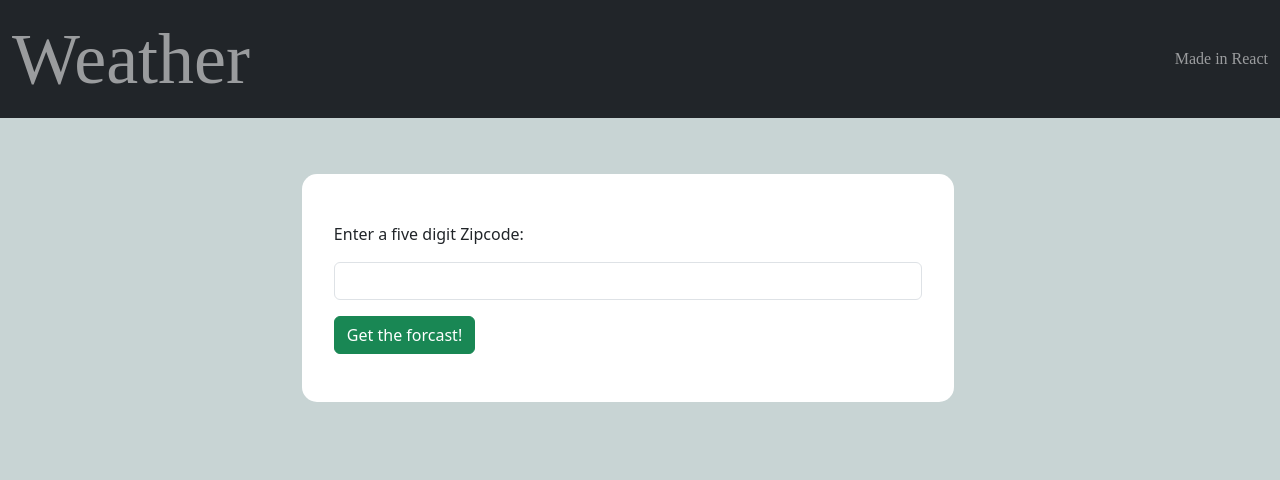
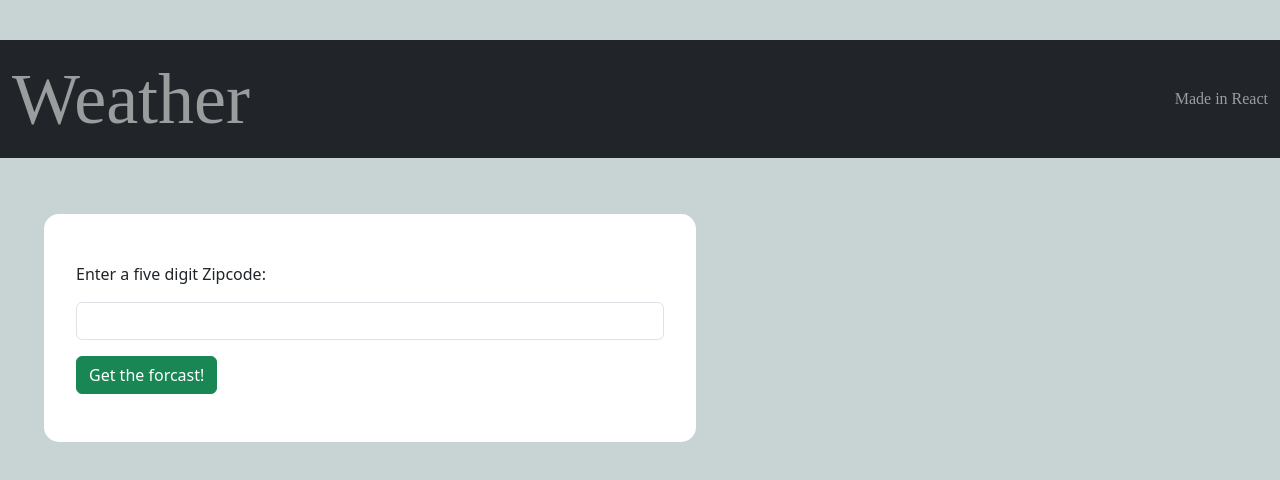
Before and after one commit to maracw/react-weather, a React (Create React App) app: page / in a window 1280 px wide. Shown: the top 480 px of the page. Built offline with nearby package versions, Linux system fonts and the light colour scheme; a web font is replaced by a local one.

Commit message:
formatting and taking out unused code

```diff
--- a/src/App.js
+++ b/src/App.js
@@ -1,10 +1,9 @@
-import { getLocation, getWeather } from "./utilities/api";
 import { useState } from "react";
 import ZipForm from './components/ZipForm';
 import CurrentDay from "./components/CurrentDay";
-import WeatherList from "./components/WeatherList";
-import parseForecast from "./utilities/weatherParsing";
+import WeatherList from "./components/Weatherlist";
 import Header from "./components/Header";
+import OpenWeather from "./utilities/openWeather";
 import './styles/AppStyles.css';
 
 
@@ -14,50 +13,22 @@ function App () {
     const [forecast, setForecast] = useState([]);
     const [selectedDay, setSelectedDay] = useState(null);
 
-    let localCity = location.name;
-    let forecastDay = null;
+    const errorMsgDiv = document.getElementById("openWeather-error");
+    let openWeather = new OpenWeather();
 
     const handleSubmit = async (zip) => {
-        let localLat =  null;
-        let localLng =null;
-        let localForecast = null;
-
         try {
-            const locationResponse = await getLocation(zip);
-            setLocation( {
-                name: locationResponse.name,
-                lat: locationResponse.lat,
-                lng: locationResponse.lng
-                });
-            localLat = locationResponse.lat;
-            localLng = locationResponse.lng;
-
-            console.log('location set');
-            console.log('is forecast zero? '+ forecast.length)
+            const response = await openWeather.getWeatherByZipAxios(zip);
+            setLocation(response[0]);
+            setForecast(response[1]);
         }
         catch
         {
-
-            console.log("problem at calling get location.")
-            //needs to stop here
+            console.log(" App says : problem getting weather info!.")
+            errorMsgDiv.classList.add("error-msg-red");
+            const messageText = document.createTextNode("There was a problem getting the forecast.");
+            errorMsgDiv.appendChild(messageText);
             return false;
-        };
-
-         //within own try block with local lat and lng
-        try{
-
-            const weatherResponse = await getWeather(localLat,localLng);
-            setForecast(weatherResponse);
-            console.log("set forecast");
-            setSelectedDay(null);
-            console.log("cleared selected day");
-
-            //testing
-            let forecastDay=forecast[0];
-            console.log(forecast[0]);
-        }
-        catch{
-            console.log("error at setting forecast");
         };
     }
 
@@ -66,69 +37,38 @@ function App () {
         setSelectedDay(index);
     }
 
-    if(selectedDay==null){
-        return (
-            <div className="row">
-                <div>
-                    <Header />
-                </div>
-                 <div className="row">
-                    <ZipForm onSubmit = {handleSubmit} />
+    //conditional to handle jsx returned by App
+    if (selectedDay==null && forecast.length>0){
+        return (<div className="row" id="weather-app">
+            <div><Header /></div>
+            <div id="openWeather-error"  className="error-msg"></div>
+            <div className="row d-flex flex-row align-items-start">
+                <ZipForm onSubmit = {handleSubmit} />
+                <div className='col-md-5'>
+                    <WeatherList onDayClick={handleDayClick} forecast={forecast} cityName={location.name}/>
                 </div>
             </div>
-
-    );
-
-    }
-    /*
-    if (selectedDay!=null){
-        const forecastDay = forecast[selectedDay];
-        const date = forecastDay.dt;
-        return (
-            <div className="">
-                <div>
-                    <Header />
+        </div>);}
+    else if (forecast.length>0){
+        return (<div  id="weather-app">
+            <div><Header /></div>
+            <div id="openWeather-error" className="error-msg"></div>
+            <div className="row d-flex flex-row align-items-start">
+                <ZipForm  onSubmit = {handleSubmit} />
+                <CurrentDay location={location} forecast={forecast} selectedDay={selectedDay} />
+            </div>
+            <section>
+                <div className="row">
+                    <WeatherList onDayClick={handleDayClick} forecast={forecast} cityName={location.name}/>
                 </div>
-                <div className="row">
-                    <ZipForm onSubmit = {handleSubmit} />
-                </div>
-                <div className="row">
-                <WeatherList onDayClick={handleDayClick} forecast={forecast}/>
-                </div>
-                <div className="row">
-                <CurrentDay location={location} forecast={forecastDay} dateProp ={date} selectedDay={selectedDay} />
-                </div>
-            </div>);
-    }
-    else if (forecast.length>0){
-        return (
-
-            <div className="row">
-                <div>
-                    <Header />
-                </div>
-                <div className="row">
-                    <ZipForm onSubmit = {handleSubmit} />
-                </div>
-                <div className="row">
-                <WeatherList onDayClick={handleDayClick} forecast={forecast}/>
-                </div>
-            </div>
-        );
-    }
-    else{
-        return (
-            <div className="row">
-                <div>
-                    <Header />
-                </div>
-                 <div className="row">
-                    <ZipForm onSubmit = {handleSubmit} />
-                </div>
-            </div>
-
-    );
-    }*/
+            </section>
+        </div>);}
+    else
+        return (<div className="row" id="weather-app">
+            <div id="openWeather-error"  className="error-msg"></div>
+            <div><Header /></div>
+            <div className="row"><ZipForm onSubmit = {handleSubmit} /></div>
+        </div>);
 
 }
 
--- a/src/components/CurrentDay.js
+++ b/src/components/CurrentDay.js
@@ -1,7 +1,4 @@
 import {getWeekday} from '../utilities/dates';
-import '../styles/CurrentDay.css'
-
-
 
 function CurrentDay ({location, forecast, dateProp, selectedDay}) {
 
--- a/src/components/Weatherlist.js
+++ b/src/components/Weatherlist.js
@@ -1,5 +1,4 @@
 import WeatherListItem from "./WeatherListitem";
-import '../styles/WeatherList.css';
 
 function WeatherList ({onDayClick, forecast}) {
     const renderedWeatherItems = forecast.map ((item) => {
--- a/src/components/ZipForm.js
+++ b/src/components/ZipForm.js
@@ -1,33 +1,31 @@
 import {useState} from 'react';
-import '../styles/ZipForm.css';
-
 function ZipForm ({onSubmit}){
 
-    //declare piece of state
     const [zip, setZip] = useState('');
+    const errorMsgDiv = document.getElementById("openWeather-error");
 
     //event handler that sends the zip code value back to App.js
     const handleFormSubmit = (event) => {
         event.preventDefault();
-        onSubmit(zip);
+        errorMsgDiv.innerHTML='';
+        errorMsgDiv.classList.remove("error-msg-red");
+        const pattern5DigitZip = /^\d{5}$/;
 
-        //const pattern = /^\d{5}$/;
-        /*
-        if (zip=="")
-        {
-            alert("please enter a zip code");
-
-        }else if(pattern.test(zip))
-        {
-            console.log("valid zip entered");
+        //if zip is valid call onSubmit
+        //if zip is not valid create a child element on screen (not a react component)
+        if(pattern5DigitZip.test(zip)){
             onSubmit(zip);
         }
-        else{
-            alert("invalid zip code entered");
-        }*/
+        else
+        {
+            errorMsgDiv.classList.add("error-msg-red");
+            const messageText = document.createTextNode("Please enter a 5 digit US zip code to continue.");
+            errorMsgDiv.appendChild(messageText);
+        }
+    };
 
 
-    };
+
 
     //event handler to update zipcode as it is typed
     const handleChange = (event) => {
--- a/src/styles/AppStyles.css
+++ b/src/styles/AppStyles.css
@@ -7,3 +7,93 @@ body {
 header {
     font-family: 'Quattrocento', serif;
 }
+
+.error-msg{
+    padding: 1.25rem;
+    margin: auto;
+}
+
+.error-msg-red{
+    background-color: rgb(231, 183, 183);
+
+}
+.zip-form{
+    padding: 1rem 0;
+    display: flex;
+    flex-direction: column;
+    justify-content: center;
+    margin:0 1rem;
+}
+
+.zip-form form div {
+    display: flex;
+    flex-direction: row;
+    flex-wrap:wrap;
+    justify-content: space-between;
+    background-color: #fff;
+    padding: 2rem;
+    border-radius: 15px;
+}
+.weather-list {
+    background-color: rgb(230, 247, 250);
+    padding: 2rem;
+    display:flex;
+    flex-wrap: wrap;
+    justify-content: space-between;
+    border-radius: 20px;
+}
+
+.weather-list-item {
+    padding: 1rem 1.5rem;
+    margin: .5rem;
+    margin-bottom: 2.5rem;
+    border-radius: 10px;
+    box-shadow: 0px 3px 4px gray;
+    background-color: #fff;
+
+}
+.current-day-container{
+    display: flex;
+    flex-wrap: wrap;
+    justify-content: center;
+    margin-top: 2rem;
+
+}
+
+.current-day {
+    box-shadow: 0px 3px 4px gray;
+    background-color: #fff;
+    border-radius: 30px;
+    display: flex;
+    flex-wrap: wrap;
+    justify-content: center;
+    width: 85%;
+}
+
+.current-day header {
+    background-color: rgb(63, 86, 90);
+    color:#fff;
+    width:100%;
+    margin-top: 2rem;
+    margin-right: 0;
+    padding: .5rem 2rem;
+    display: flex;
+    flex-wrap: wrap;
+    flex-direction: row;
+    justify-content: space-between;
+}
+
+img {
+    width: 10vw;
+    max-width: 133px;
+}
+.current-day-details{
+    margin-left: .75rem;
+    margin-right: .75rem;
+    padding: 2rem 0;
+    display: flex;
+    flex-wrap: wrap;
+    flex-direction: row;
+    justify-content: space-around;
+    width: 100%;
+}
--- a/src/styles/CurrentDay.css
+++ /dev/null
@@ -1,45 +0,0 @@
-.current-day-container{
-    display: flex;
-    flex-wrap: wrap;
-    justify-content: center;
-    margin-top: 2rem;
-
-}
-
-.current-day {
-    box-shadow: 0px 3px 4px gray;
-    background-color: #fff;
-    border-radius: 30px;
-    display: flex;
-    flex-wrap: wrap;
-    justify-content: center;
-    width: 85%;
-}
-
-.current-day header {
-    background-color: rgb(63, 86, 90);
-    color:#fff;
-    width:100%;
-    margin-top: 2rem;
-    margin-right: 0;
-    padding: .5rem 2rem;
-    display: flex;
-    flex-wrap: wrap;
-    flex-direction: row;
-    justify-content: space-between;
-}
-
-img {
-    width: 10vw;
-    max-width: 133px;
-}
-.current-day-details{
-    margin-left: .75rem;
-    margin-right: .75rem;
-    padding: 2rem 0;
-    display: flex;
-    flex-wrap: wrap;
-    flex-direction: row;
-    justify-content: space-around;
-    width: 100%;
-}
--- a/src/styles/WeatherList.css
+++ /dev/null
@@ -1,15 +0,0 @@
-.weather-list {
-    background-color: rgb(230, 247, 250);
-    padding: 2rem;
-    display:flex;
-    flex-wrap: wrap;
-    justify-content: space-between;
-}
-
-.weather-list-item {
-    padding: 1rem .5rem;
-    margin: .5rem;
-    border-radius: 10px;
-    box-shadow: 0px 3px 4px gray;
-    background-color: #fff;
-}
--- a/src/styles/ZipForm.css
+++ /dev/null
@@ -1,15 +0,0 @@
-.zip-form{
-    padding: 1rem 0;
-    display: flex;
-    justify-content: center;
-}
-
-.zip-form form div {
-    display: flex;
-    flex-direction: row;
-    flex-wrap:wrap;
-    justify-content: space-between;
-    background-color: #fff;
-    padding: 2rem;
-    border-radius: 15px;
-}
--- a/src/utilities/openWeather.js
+++ b/src/utilities/openWeather.js
@@ -18,16 +18,28 @@ export default class OpenWeather {
             lat : '',
             lon :''
         };
-        //used to hold returned value for name from location call
-        this.locationName='';
+        this.locationData ={
+            name: '',
+            lat: '',
+            lon: ''
+        };
+
     }
 
     //works with axios
     async getLatAndLongByZip (zip) {
         let locationURL = this.buildURL('http://', this.locationPath, 'zip='+ zip + ',US&');
         const response = await axios.get(locationURL);
-        this.locationName = response.data.name;
-        console.log(this.locationName);
+    }
+    //axios version
+    async getWeatherByZipAxios(zip) {
+
+    let locationURL = this.buildURL('http://', this.locationPath, 'zip='+ zip + ',US&');
+    const response = await axios.get(locationURL);
+    this.locationData = response.data;
+    const weatherResponse = await this.getWeatherAxios(this.locationData.lat, this.locationData.lon);
+    const locationAndWeather = [this.locationData, weatherResponse];
+    return locationAndWeather;
     }
 
     async getWeather(lat, lng) {
```
